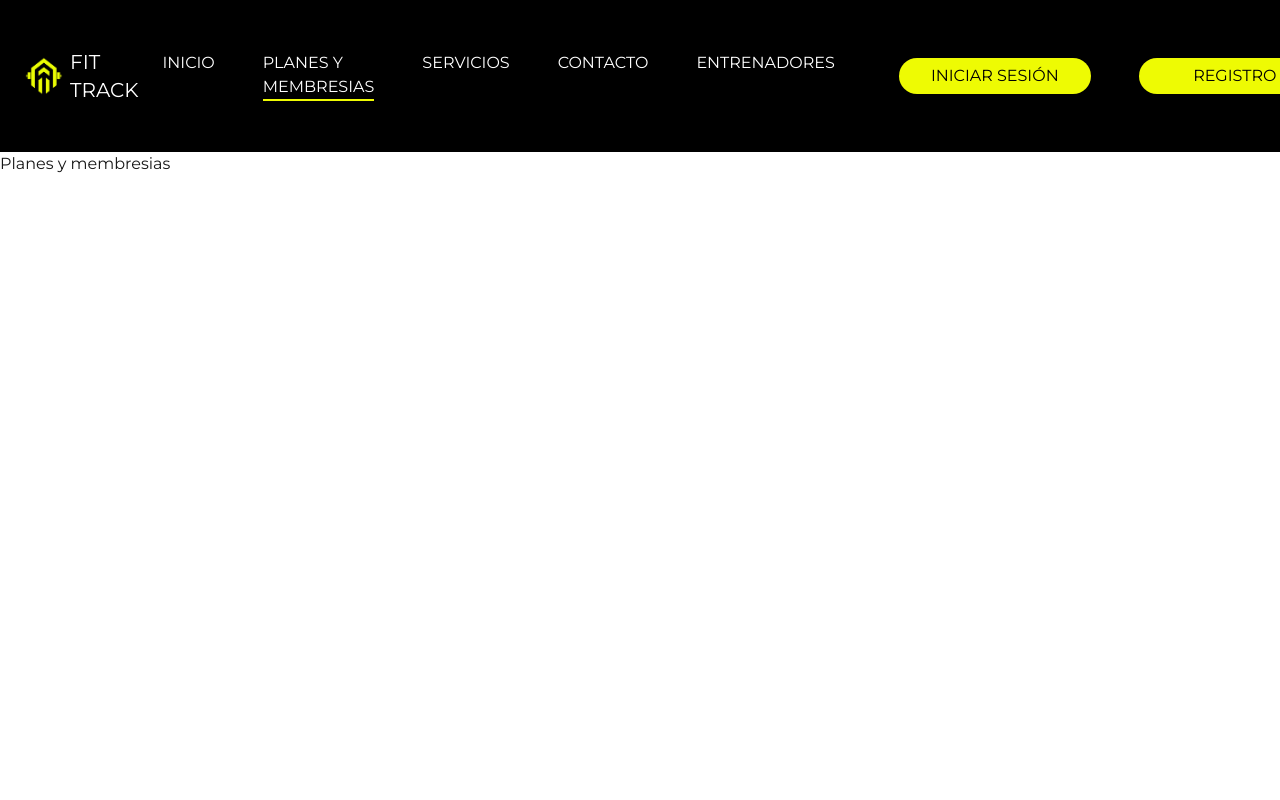
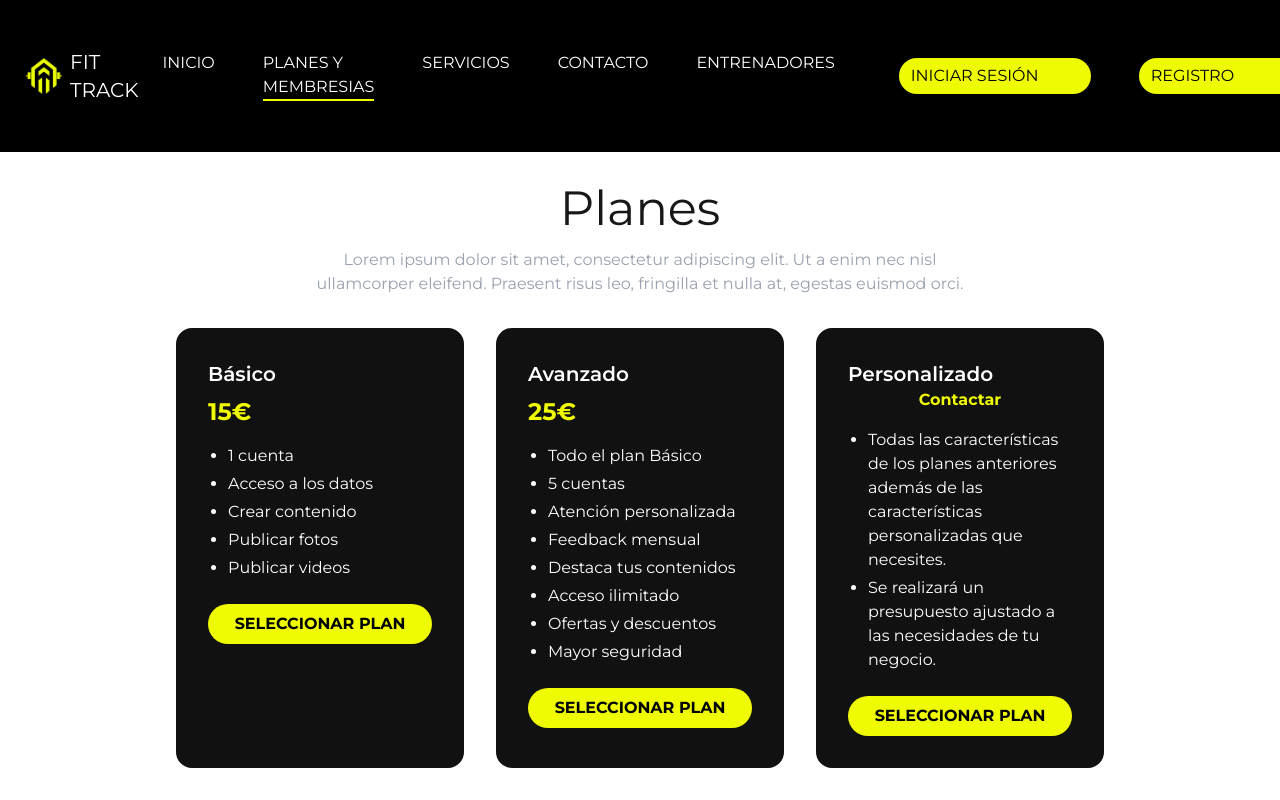
Before and after one commit to Yeison9713/fit-track, a Next.js app: page /planes-membresias in a window 1280 px wide. Shown: the top 800 px of the page. Built offline with nearby package versions, Linux system fonts and the light colour scheme.

Commit message:
fix: creacion planes/ register/ login

```diff
--- a/src/app/globals.css
+++ b/src/app/globals.css
@@ -26,3 +26,40 @@ body {
 .button-primary {
     @apply bg-[#eefb03] rounded-4xl px-3 py-1.5 text-black uppercase cursor-pointer;
 }
+
+/* Estilos para el componente de planes */
+.title {
+    @apply mt-8 text-5xl text-center;
+}
+
+.description {
+    @apply mt-4 max-w-2xl mx-auto text-gray-400 text-center;
+}
+
+.plans {
+    @apply flex flex-wrap justify-center gap-8 py-8;
+}
+
+.plan {
+    @apply bg-[#111111] p-8 rounded-2xl w-72 text-left;
+}
+
+.plan h3 {
+    @apply text-white text-xl font-semibold;
+}
+
+.price {
+    @apply text-[#eefb03] font-bold text-2xl mt-2;
+}
+
+.plan ul {
+    @apply list-disc pl-5 text-white mt-4 space-y-1;
+}
+
+.plan button {
+    @apply mt-6 w-full bg-[#eefb03] text-black font-bold py-2 rounded-full transition-colors hover:bg-[#f7f90a] text-center;
+}
+
+.contactar {
+    @apply text-[#eefb03] font-bold mb-2 block no-underline text-center;
+}
--- /dev/null
+++ b/src/app/login/page.tsx
@@ -0,0 +1,40 @@
+export default function Login() {
+    return (
+        <div className="min-h-screen bg-black text-white flex justify-center items-start px-4 pt-12">
+            <div className="w-full max-w-md bg-[#1a1a1a] p-10 rounded-2xl shadow-2xl border border-white/10">
+                <h1 className="text-3xl font-bold text-center mb-2 text-white">Iniciar Sesión</h1>
+                <p className="text-center text-sm text-gray-300 mb-6">
+                    Autentícate para estar en forma
+                </p>
+
+                <form className="space-y-4">
+                    <input
+                        type="email"
+                        placeholder="Correo Electrónico"
+                        className="w-full px-4 py-3 rounded-md bg-[#2b2b2b] text-white placeholder-gray-400 border border-white/30 focus:outline-none focus:ring-2 focus:ring-[#eefb03] shadow-lg"
+                    />
+                    <input
+                        type="password"
+                        placeholder="Contraseña"
+                        className="w-full px-4 py-3 rounded-md bg-[#2b2b2b] text-white placeholder-gray-400 border border-white/30 focus:outline-none focus:ring-2 focus:ring-[#eefb03] shadow-lg"
+                    />
+
+                    <p className="text-center text-sm text-gray-300">
+                        ¿No tienes una cuenta? <a href="/registro" className="text-[#eefb03] font-semibold">AQUÍ</a>
+                    </p>
+
+                    <button
+                        type="submit"
+                        className="w-full bg-[#eefb03] text-black font-bold py-3 rounded-full transition-colors hover:bg-[#f7f90a] text-sm uppercase shadow-xl"
+                    >
+                        INGRESA
+                    </button>
+                </form>
+
+                <p className="text-center text-sm mt-6 text-gray-500">
+                    2024 - Energym · Política de Privacidad
+                </p>
+            </div>
+        </div>
+    );
+}
--- a/src/app/planes-membresias/page.tsx
+++ b/src/app/planes-membresias/page.tsx
@@ -1,7 +1,66 @@
+import Link from "next/link";
+
 export default function PlansMemberships() {
     return (
-        <div>
-            <h1>Planes y membresias</h1>
+      <section className="text-center">
+        <h1 className="title">Planes</h1>
+        <p className="description">
+          Lorem ipsum dolor sit amet, consectetur adipiscing elit. Ut a enim nec
+          nisl ullamcorper eleifend. Praesent risus leo, fringilla et nulla at,
+          egestas euismod orci.
+        </p>
+
+        <div className="plans">
+          {/* Plan Básico */}
+          <div className="plan">
+            <h3>Básico</h3>
+            <div className="price">15€</div>
+            <ul>
+              <li>1 cuenta</li>
+              <li>Acceso a los datos</li>
+              <li>Crear contenido</li>
+              <li>Publicar fotos</li>
+              <li>Publicar videos</li>
+            </ul>
+            <button className="button-primary mt-4 w-full">Seleccionar Plan</button>
+          </div>
+
+          {/* Plan Avanzado */}
+          <div className="plan">
+            <h3>Avanzado</h3>
+            <div className="price">25€</div>
+            <ul>
+              <li>Todo el plan Básico</li>
+              <li>5 cuentas</li>
+              <li>Atención personalizada</li>
+              <li>Feedback mensual</li>
+              <li>Destaca tus contenidos</li>
+              <li>Acceso ilimitado</li>
+              <li>Ofertas y descuentos</li>
+              <li>Mayor seguridad</li>
+            </ul>
+            <button className="button-primary mt-4 w-full">Seleccionar Plan</button>
+          </div>
+
+          {/* Plan Personalizado */}
+          <div className="plan">
+            <h3>Personalizado</h3>
+            <Link href="#" className="contactar">
+              Contactar
+            </Link>
+            <ul>
+              <li>
+                Todas las características de los planes anteriores además de las
+                características personalizadas que necesites.
+              </li>
+              <li>
+                Se realizará un presupuesto ajustado a las necesidades de tu
+                negocio.
+              </li>
+            </ul>
+            <button className="button-primary mt-4 w-full">Seleccionar Plan</button>
+          </div>
         </div>
+      </section>
     );
-}
+  };
--- /dev/null
+++ b/src/app/register/page.tsx
@@ -0,0 +1,51 @@
+export default function Register() {
+    return (
+        <div className="min-h-screen bg-black text-white flex justify-center px-4 pt-10">
+            <div className="w-full max-w-md bg-[#1a1a1a] p-10 rounded-2xl shadow-2xl border border-white/10">
+                <h1 className="text-3xl font-bold text-center mb-2 text-white">Registro</h1>
+                <p className="text-center text-sm text-gray-300 mb-6">
+                    Regístrate para acceder a todos nuestros beneficios y estar enterado de nuestros planes y promociones
+                </p>
+
+                <form className="space-y-4">
+                    <input
+                        type="text"
+                        placeholder="Nombre y apellido"
+                        className="w-full px-4 py-3 rounded-md bg-[#2b2b2b] text-white placeholder-gray-400 border border-white/30 focus:outline-none focus:ring-2 focus:ring-[#eefb03] shadow-lg"
+                    />
+                    <input
+                        type="email"
+                        placeholder="Correo electrónico"
+                        className="w-full px-4 py-3 rounded-md bg-[#2b2b2b] text-white placeholder-gray-400 border border-white/30 focus:outline-none focus:ring-2 focus:ring-[#eefb03] shadow-lg"
+                        />
+                    <input
+                        type="tel"
+                        placeholder="Teléfono"
+                        className="w-full px-4 py-3 rounded-md bg-[#2b2b2b] text-white placeholder-gray-400 border border-white/30 focus:outline-none focus:ring-2 focus:ring-[#eefb03] shadow-lg"
+                    />
+                    <input
+                        type="password"
+                        placeholder="Contraseña"
+                        className="w-full px-4 py-3 rounded-md bg-[#2b2b2b] text-white placeholder-gray-400 border border-white/30 focus:outline-none focus:ring-2 focus:ring-[#eefb03] shadow-lg"
+                    />
+                    <input
+                        type="password"
+                        placeholder="Confirmar contraseña"
+                        className="w-full px-4 py-3 rounded-md bg-[#2b2b2b] text-white placeholder-gray-400 border border-white/30 focus:outline-none focus:ring-2 focus:ring-[#eefb03] shadow-lg"
+                    />
+
+                    <button
+                        type="submit"
+                        className="w-full bg-[#eefb03] text-black font-bold py-3 rounded-full transition-colors hover:bg-[#f7f90a] text-sm uppercase shadow-xl"
+                    >
+                        REGÍSTRATE
+                    </button>
+                </form>
+
+                <p className="text-center text-sm mt-6 text-gray-400">
+                    2024 - Energym · Política de Privacidad
+                </p>
+            </div>
+        </div>
+    );
+}
--- a/src/components/Header.tsx
+++ b/src/components/Header.tsx
@@ -25,7 +25,7 @@ export default function Header() {
         <header className="bg-black text-white lg:py-6">
             <nav aria-label="Global" className="flex items-center justify-between p-6 lg:px- lg:gap-x-16">
                 <div className="flex">
-                    <a href="#" className="-m-1.5 p-1.5 flex justify-around items-center gap-1.5">
+                    <Link href="/" className="-m-1.5 p-1.5 flex justify-around items-center gap-1.5">
                         <Image
                             alt="company"
                             src={logo}
@@ -35,7 +35,7 @@ export default function Header() {
                             className="object-cover object-center"
                         />
                         <span className="uppercase text-xl">Fit track</span>
-                    </a>
+                    </Link>
                 </div>
                 <div className="flex lg:hidden">
                     <button
@@ -62,15 +62,19 @@ export default function Header() {
                     ))}
                 </div>
                 <div className="hidden lg:flex lg:justify-center lg:gap-x-12 text-base">
-                    <button className="button-primary w-[12rem]">Iniciar sesión</button>
-                    <button className="button-primary w-[12rem]">Registro</button>
+                    <Link href="/login" className="button-primary w-[12rem]">
+                        Iniciar sesión
+                    </Link>
+                    <Link href="/register" className="button-primary w-[12rem]">
+                        Registro
+                    </Link>
                 </div>
             </nav>
             <Dialog open={mobileMenuOpen} onClose={setMobileMenuOpen} className="lg:hidden">
                 <div className="fixed inset-0 z-10" />
                 <DialogPanel className="fixed inset-y-0 right-0 z-10 w-full overflow-y-auto bg-black px-6 py-6 sm:max-w-sm sm:ring-2 sm:ring-gray-100/10">
                     <div className="flex items-center justify-between">
-                        <a href="#" className="-m-1.5 p-1.5 flex justify-around items-center gap-1.5">
+                        <Link href="/" className="-m-1.5 p-1.5 flex justify-around items-center gap-1.5">
                             <Image
                                 alt="company"
                                 src={logo}
@@ -80,7 +84,7 @@ export default function Header() {
                                 className="object-cover object-center"
                             />
                             <span className="uppercase text-xl">Fit track</span>
-                        </a>
+                        </Link>
                         <button
                             type="button"
                             onClick={() => setMobileMenuOpen(false)}
@@ -103,20 +107,22 @@ export default function Header() {
                                                 ? "rounded-none border-b-[0.15rem] border-[#eefb03]"
                                                 : ""
                                         )}
+                                        onClick={() => setMobileMenuOpen(false)}
                                     >
                                         {item.name}
                                     </Link>
                                 ))}
                             </div>
                             <div className="py-6">
-                                <a
-                                    href="#"
+                                <Link
+                                    href="/iniciar-sesion"
                                     className={clsx(
                                         "-mx-3 block px-3 py-2 text-base/7 font-semibold text-white hover:rounded-lg hover:bg-gray-500"
                                     )}
+                                    onClick={() => setMobileMenuOpen(false)}
                                 >
                                     Iniciar sesión
-                                </a>
+                                </Link>
                             </div>
                         </div>
                     </div>
```
